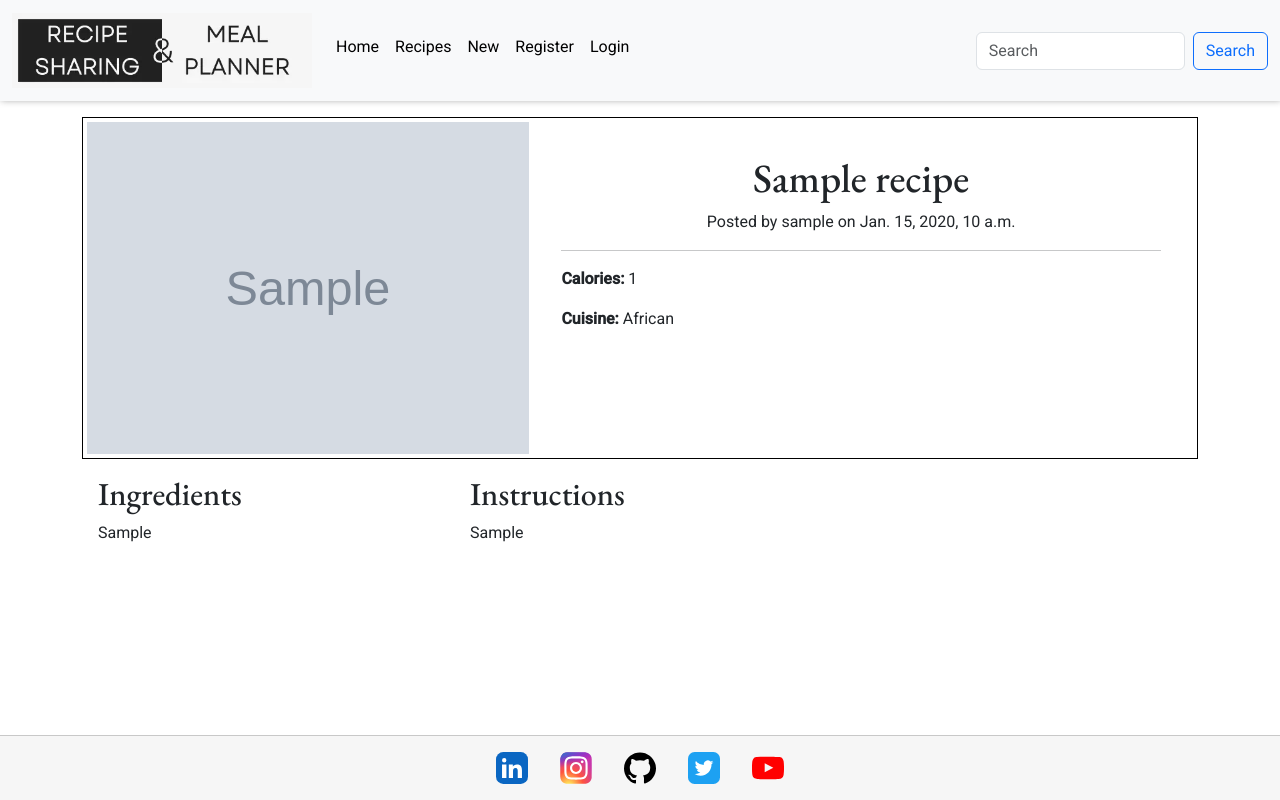
After one commit to seanf316/Recipe-Tutorial, a Django app: page /recipes/1/ in a window 1280 px wide. The commit adds this page. Run offline with Django 4.2, Linux system fonts and the light colour scheme; tables that the repository leaves empty hold one stand-in row (values such as "Sample post"); grey boxes marked "Sample" are stand-in pictures; some libraries are stand-ins or nearby versions.

Commit message:
Added full crud functionality for recipes

```diff
--- a/recipes/apps.py
+++ b/recipes/apps.py
@@ -2,5 +2,5 @@ from django.apps import AppConfig
 
 
 class RecipesConfig(AppConfig):
-    default_auto_field = 'django.db.models.BigAutoField'
-    name = 'recipes'
+    default_auto_field = "django.db.models.BigAutoField"
+    name = "recipes"
--- /dev/null
+++ b/recipes/templates/recipes/recipe_detail.html
@@ -0,0 +1,37 @@
+{% extends "base.html" %}
+
+{% block title %}Recipe Detail - {{recipe.title}}{% endblock%}
+
+{% block content %}
+<div class="container">
+    <div class="recipe-info mt-3 p-1">
+        <div class="recipe-img">
+            <img src="{{ recipe.image.url }}" alt="{{ recipe.image_alt }}" class="recipe-pic">
+        </div>
+        <div class="recipe-detail">
+            <h1 class="text-center">{{ recipe.title }}</h1>
+            <p class="text-center">Posted by {{ recipe.user }} on {{ recipe.posted_date }}</p>
+            <hr>
+            <p><strong>Calories: </strong>{{ recipe.calories }}</p>
+            <p><strong>Cuisine: </strong>{{ recipe.cuisine_types|title }}</p>
+
+            {% if request.user == recipe.user %}
+            <div class="text-center">
+                <a href="{% url 'edit_recipe' recipe.id %}" class="btn btn-primary w-25">Edit</a>
+                <a href="{% url 'delete_recipe' recipe.id %}" class="btn btn-primary w-25">Delete</a>
+            </div>
+            {% endif %}
+        </div>
+    </div>
+<div class="recipe-container">
+    <div class="ingredients p-3">
+        <h2>Ingredients</h2>
+        <p>{{ recipe.ingredients|safe}}</p>
+    </div>
+    <div class="instructions p-3">
+        <h2>Instructions</h2>
+        <p>{{ recipe.instructions|safe}}</p>
+    </div>
+</div>
+</div>
+{% endblock %}
--- a/recipes/urls.py
+++ b/recipes/urls.py
@@ -1,7 +1,11 @@
 from django.urls import path
-from .views import AddRecipe
+from .views import AddRecipe, Recipes, RecipeDetail, EditRecipe, DeleteRecipe
 
 
 urlpatterns = [
-    path('', AddRecipe.as_view(), name='add_recipe'),
+    path("add/", AddRecipe.as_view(), name="add_recipe"),
+    path("", Recipes.as_view(), name="recipes"),
+    path("<slug:pk>/", RecipeDetail.as_view(), name="recipe_detail"),
+    path("delete/<slug:pk>/", DeleteRecipe.as_view(), name="delete_recipe"),
+    path("edit/<slug:pk>/", EditRecipe.as_view(), name="edit_recipe"),
 ]
--- a/recipes/views.py
+++ b/recipes/views.py
@@ -1,20 +1,73 @@
 from django.forms.models import BaseModelForm
 from django.http import HttpResponse
-from django.views.generic import CreateView
-from django.contrib.auth.mixins import LoginRequiredMixin
+from django.views.generic import (
+    CreateView,
+    ListView,
+    DetailView,
+    DeleteView,
+    UpdateView,
+)
+from django.contrib.auth.mixins import LoginRequiredMixin, UserPassesTestMixin
 from .models import Recipe
 from .forms import RecipeForm
+
+
+class Recipes(ListView):
+    """
+    Recipes List view
+    """
+
+    template_name = "recipes/recipes.html"
+    model = Recipe
+    context_object_name = "recipes"
+
+
+class RecipeDetail(DetailView):
+    """
+    View a single recipe
+    """
+
+    template_name = "recipes/recipe_detail.html"
+    model = Recipe
+    context_object_name = "recipe"
 
 
 class AddRecipe(LoginRequiredMixin, CreateView):
     """
     Add Recipe view
     """
-    template_name = 'recipes/add_recipe.html'
+
+    template_name = "recipes/add_recipe.html"
     model = Recipe
     form_class = RecipeForm
-    success_url = '/recipes/'
+    success_url = "/recipes/"
 
     def form_valid(self, form):
         form.instance.user = self.request.user
         return super(AddRecipe, self).form_valid(form)
+
+
+class EditRecipe(LoginRequiredMixin, UserPassesTestMixin, UpdateView):
+    """
+    Edit A Recipe
+    """
+
+    template_name = "recipes/edit_recipe.html"
+    model = Recipe
+    form_class = RecipeForm
+    success_url = "/recipes/"
+
+    def test_func(self):
+        return self.request.user == self.get_object().user
+
+
+class DeleteRecipe(LoginRequiredMixin, UserPassesTestMixin, DeleteView):
+    """
+    Delete a Recipe
+    """
+
+    model = Recipe
+    success_url = "/recipes/"
+
+    def test_func(self):
+        return self.request.user == self.get_object().user
--- a/static/css/base.css
+++ b/static/css/base.css
@@ -82,3 +82,74 @@ img.logo {
     box-shadow: var(--smal-box-shadow);
     border-radius: 5px;
 }
+
+/* Recipes */
+
+.card {
+    height: 90%;
+    margin-top: 1rem;
+}
+
+.recipes {
+    text-decoration: none;
+    color: var(--black);
+}
+
+.recipes:hover {
+    cursor: pointer;
+}
+
+.recipe-info {
+    display: flex;
+    flex-direction: column;
+    justify-content: center;
+}
+
+.recipe-container {
+    display: flex;
+    flex-direction: column;
+}
+
+.ingredients, .instructions, .recipe-detail {
+    width: 100%;
+}
+
+.recipe-img {
+    display: flex;
+    justify-content: center;
+    align-items: center;
+}
+
+.recipe-pic {
+    width: 100%;
+    height: auto;
+}
+
+@media screen and (min-width: 62.5em) {
+    .recipe-info {
+        flex-direction: row;
+        border: 1px solid var(--black);
+    }
+
+    .recipe-img {
+        width: 40%;
+        margin: 0 auto;
+    }
+
+    .recipe-detail {
+        width: 60%;
+        padding: 2rem;
+    }
+
+    .recipe-container {
+        flex-direction: row;
+    }
+
+    .ingredients {
+        width: 33.33%;
+    }
+
+    .instructions {
+        width: 66.66%;
+    }
+}
--- a/templates/includes/header.html
+++ b/templates/includes/header.html
@@ -16,7 +16,7 @@
               <a class="nav-link {% if url_name == 'home' %}active{% endif %}" aria-current="page" href="{% url 'home' %}">Home</a>
             </li>
             <li class="nav-item">
-              <a class="nav-link {% if url_name == 'recipes' %}active{% endif %}" href="">Recipes</a>
+              <a class="nav-link {% if url_name == 'recipes' %}active{% endif %}" href="{% url 'recipes' %}">Recipes</a>
             </li>
             <li class="nav-item">
               <a class="nav-link {% if url_name == 'add_recipe' %}active{% endif %}" href="{% url 'add_recipe' %}">New</a>
```
Also changed, not shown: recipes/models.py (+11 -3 lines), recipes/templates/recipes/edit_recipe.html (added, +17 -0 lines), recipes/templates/recipes/recipe_confirm_delete.html (added, +17 -0 lines), recipes/templates/recipes/recipes.html (added, +23 -0 lines), templates/403.html (added, +11 -0 lines), recipes/admin.py (line endings or trailing spaces), recipes/migrations/0001_initial.py.
